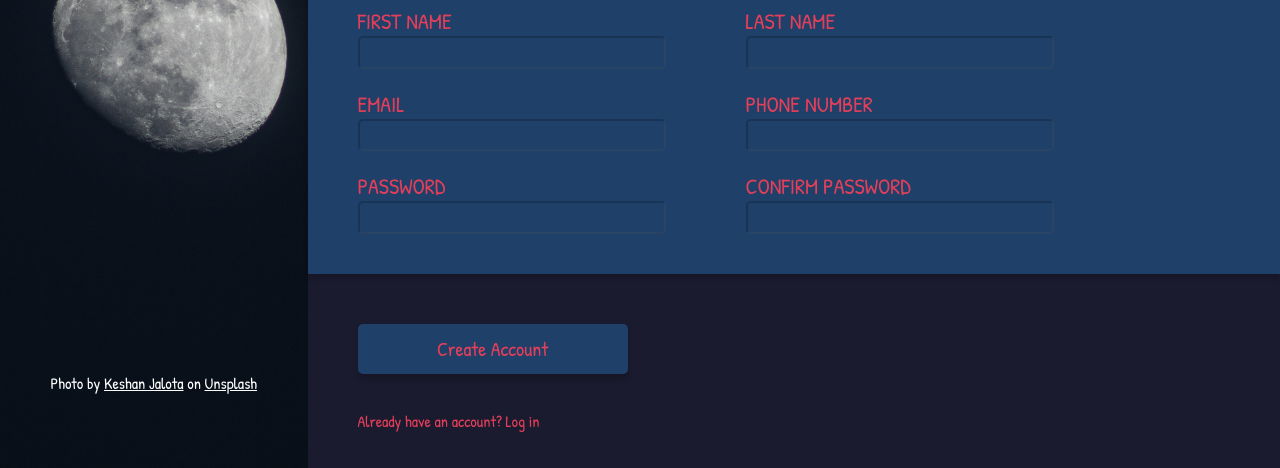
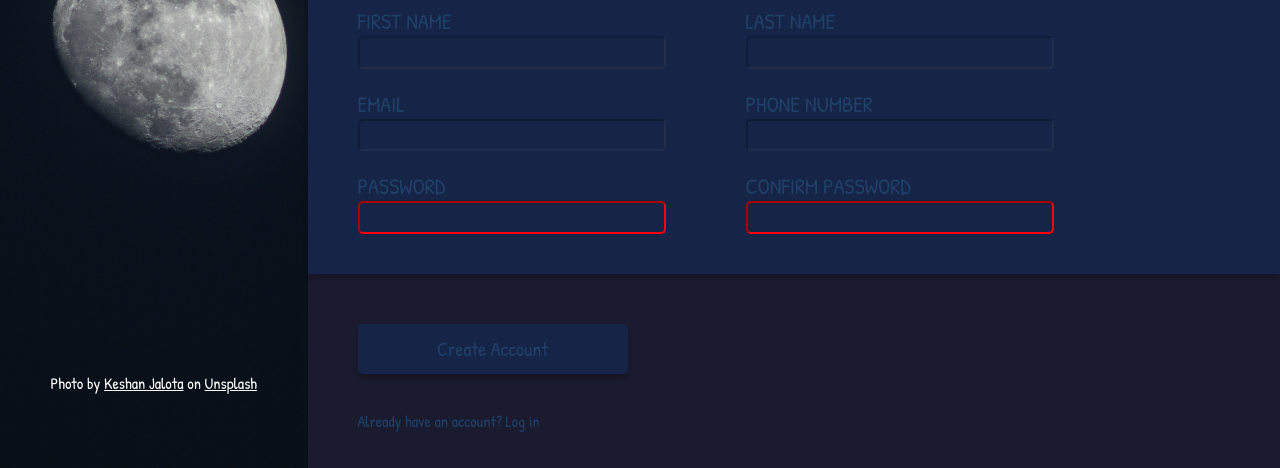
Before and after one commit to evanch98/sign-up-form, a plain HTML site: page index.html in a window 1280 px wide. Shown: the part 370-838 px from the top of the page. Drawn offline with Linux system fonts and the light colour scheme.

Commit message:
Add styles for input focus, change overall styles, and add warning sign for password field

```diff
--- a/styles.css
+++ b/styles.css
@@ -7,7 +7,7 @@
 :root {
     box-sizing: border-box;
     font-family: 'Patrick Hand', cursive, sans-serif;
-    color: #E43F5A;
+    color: #1F4068;
     padding: 0;
     margin: 0;
 
@@ -109,7 +109,7 @@ body {
 
     margin-top: 50px;
     padding: 0px 0px 20px 50px;
-    background-color: #1F4068;
+    background-color: #162447;
     box-shadow: 0px 5px 5px rgba(0, 0, 0, 0.2);
 
     display: flex;
@@ -136,11 +136,25 @@ input[type="text"],
 input[type="email"],
 input[type="tel"],
 input[type="password"] {
+    outline: none;
     width: 300px;
     height: 2em;
     border-radius: 5px;
     background: none;
     border-color: rgba(0, 0, 0, 0.2);
+}
+
+input[type="text"]:focus,
+input[type="email"]:focus,
+input[type="tel"]:focus,
+input[type="password"]:focus {
+    outline: none;
+    border-color: #1F4068;
+    box-shadow: 0px 5px 5px rgba(0, 0, 0, 0.2);
+}
+
+input[type="password"]:invalid {
+    border-color: red;
 }
 
 .btnContainer {
@@ -160,11 +174,11 @@ input[type="password"] {
 
     border-radius: 5px;
     border: none;
-    background-color: #1F4068;
+    background-color: #162447;
 }
 
 .btnContainer > button:hover {
-    background-color: #1f3c5f;
+    background-color: #162342;
     cursor: pointer;
 }
 
```
